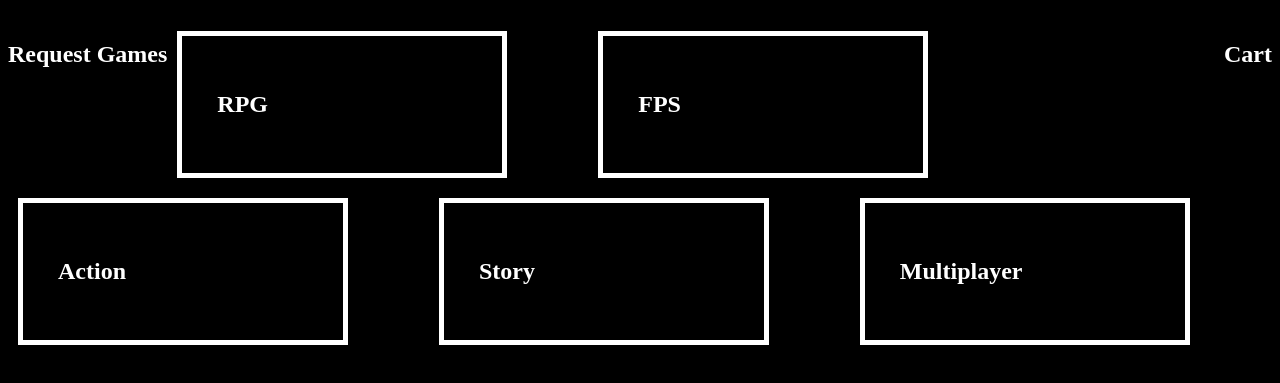
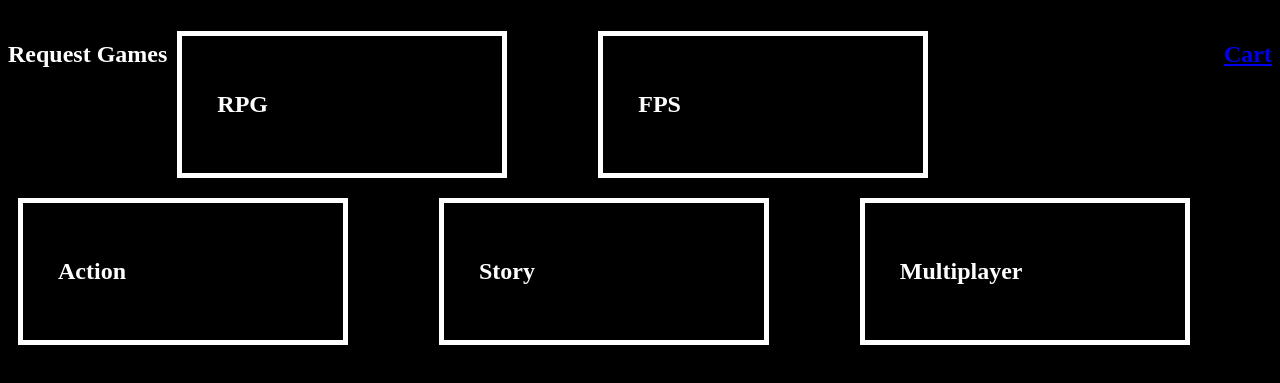
Before and after one commit to WaterisCool69/CS3, a plain HTML site: page index.html in a window 1280 px wide. Shown: the part 59-442 px from the top of the page. Drawn offline with Linux system fonts and the light colour scheme.

Commit message:
Update index.html

```diff
--- a/index.html
+++ b/index.html
@@ -8,7 +8,7 @@
 		<h1>GetGames.com</h1>
 		<div>
 		 <div class ="contact">
-		 <h2>Cart</h2>
+		 <h2><a href="page2">Cart</h2></a>
 		 </div>
 		 <div class ="request">
 		 <h2>Request Games</h2>
```
